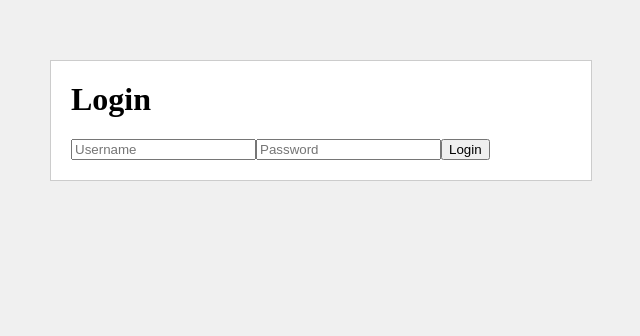
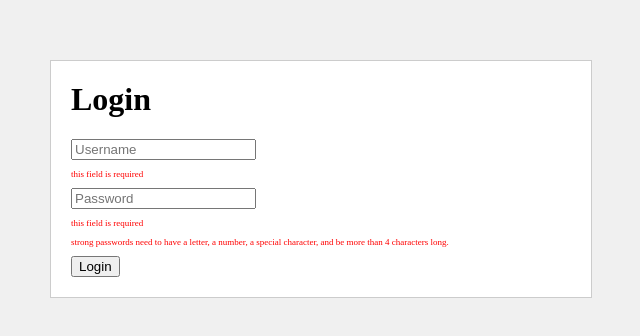
Before and after one commit to LayMui/simple-login-project, a Vue app: page /#/login in a window 1280 px wide. Shown: the part 140-476 px from the top of the page, without its empty margins (319-959 px from the left). Built offline with nearby package versions, Linux system fonts and the light colour scheme.

Commit message:
Add validation for username and password

```diff
--- a/package.json
+++ b/package.json
@@ -10,7 +10,8 @@
   "dependencies": {
     "core-js": "^3.6.5",
     "vue": "^2.6.11",
-    "vue-router": "^3.4.9"
+    "vue-router": "^3.4.9",
+    "vuelidate": "^0.7.6"
   },
   "devDependencies": {
     "@vue/cli-plugin-babel": "~4.5.0",
--- a/src/App.vue
+++ b/src/App.vue
@@ -15,7 +15,7 @@
                 authenticated: false,
                 mockAccount: {
                     username: "laymui",
-                    password: "password"
+                    password: "password123$"
                 }
             }
         },
--- a/src/main.js
+++ b/src/main.js
@@ -1,7 +1,9 @@
 import Vue from 'vue';
 import App from './App.vue';
 import Router from './router';
+import Vuelidate from "vuelidate";
 
+Vue.use(Vuelidate);
 Vue.config.productionTip = false;
 
 new Vue({
--- a/src/views/login.vue
+++ b/src/views/login.vue
@@ -1,13 +1,23 @@
 <template>
     <div id="login">
         <h1>Login</h1>
-        <input type="text" name="username" v-model="input.username" placeholder="Username" />
-        <input type="password" name="password" v-model="input.password" placeholder="Password" />
+        <input type="text" name="username" v-model.lazy="$v.input.username.$model" placeholder="Username" />
+        <p class="error" v-if="!$v.input.username.required">This field is required</p>
+        <p class="error" v-if="!$v.input.username.minLength">Field must have at least {{ $v.input.username.$params.minLength.min }} characters.</p>
+
+        <input type="password" name="password" v-model.lazy="$v.input.password.$model" placeholder="Password" />
+        <p class="error" v-if="!$v.input.password.required">This field is required</p>
+        <p class="error" v-if="!$v.input.password.strongPassword">Strong passwords need to have a letter, a number, a special character, and be more than 4 characters long.</p>
+
         <button type="button" @click="login()">Login</button>
+
     </div>
+
 </template>
 
 <script>
+import { required, minLength } from 'vuelidate/lib/validators'
+
     export default {
         name: 'Login',
         data() {
@@ -16,6 +26,25 @@
                     username: "",
                     password: ""
                 }
+            }
+        },
+        validations: {
+            input: {
+                username: {
+                    required,
+                        minLength: minLength(2)
+                },
+                password: {
+                    required,
+                    strongPassword(password) {
+                        return(
+                            /[a-z]/.test(password) && // check for a-z
+                            /[0-9]/.test(password) && // check for 0-9
+                            /\W|_/.test(password) && // check for special characters
+                            password.length >= 4
+                        );
+                    }
+                },
             }
         },
         methods: {
@@ -37,6 +66,12 @@
 </script>
 
 <style scoped>
+.error {
+  color: red;
+  font-size: 9px;
+  text-transform: lowercase;
+
+  }
     #login {
         width: 500px;
         border: 1px solid #CCCCCC;
```
Also changed, not shown: 2 other files (tests, documents, lock files or other folders).
